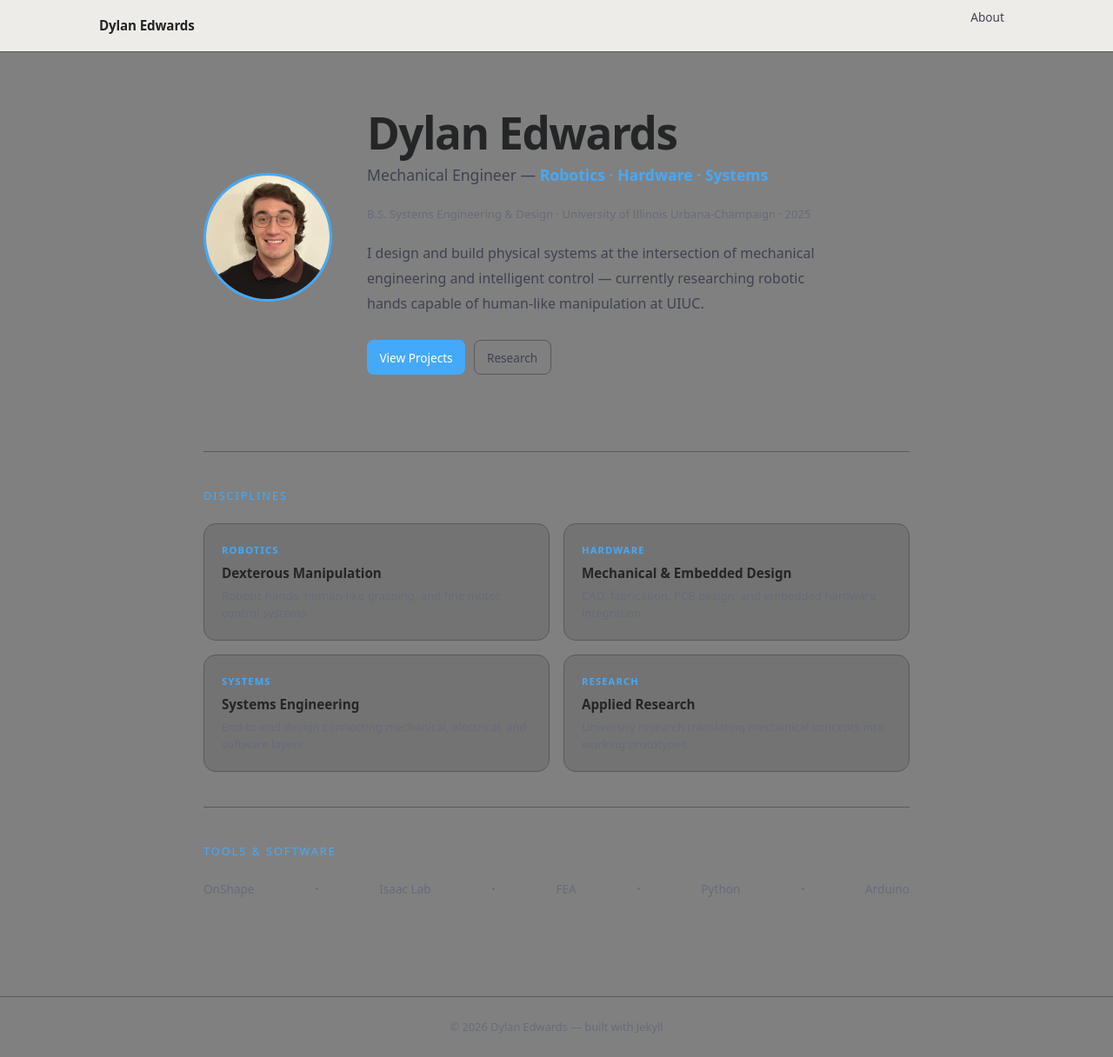
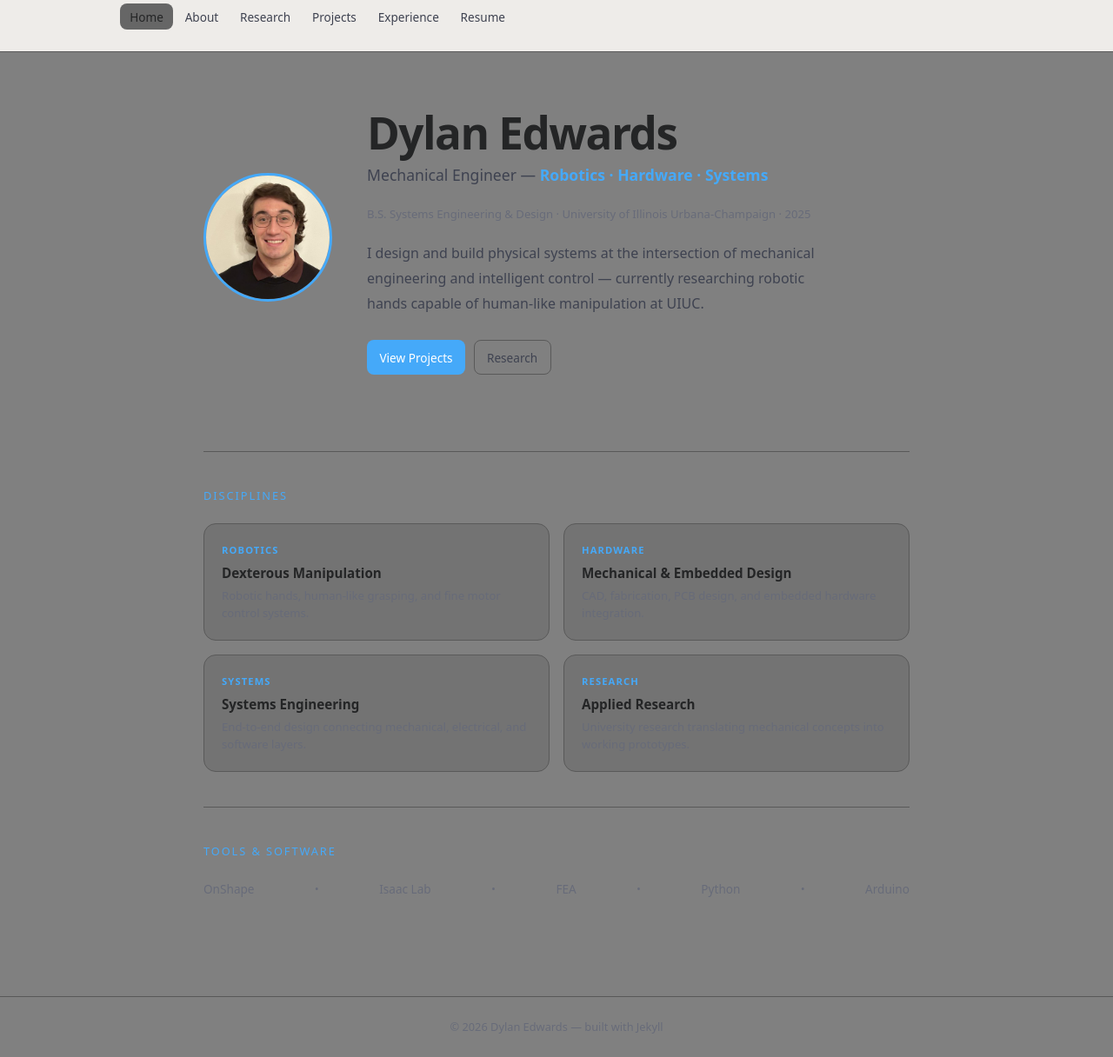
Before and after one commit to DylanEdwards02/DylanEdwards02.github.io, a Jekyll site: the page built from index.md, in a window 1280 px wide and 1216 px high. Shown: the whole window at 87% size. Built offline with Jekyll 4.4.1, drawn with Linux system fonts in a browser that asks for light colours.

Commit message:
Update header navigation links and remove logo

```diff
--- a/_includes/header.html
+++ b/_includes/header.html
@@ -1,13 +1,13 @@
 <header class="site-header">
   <div class="nav-inner">
-    <a class="nav-logo" href="{{ '/' | relative_url }}">
-      Dylan Edwards
-    </a>
     <nav>
       <ul class="nav-links">
-        {% for item in site.nav %}
-          <li><a href="{{ item.link | relative_url }}">{{ item.name }}</a></li>
-        {% endfor %}
+        <li><a href="/" {% if page.url == '/' %}class="active"{% endif %}>Home</a></li>
+        <li><a href="/about" {% if page.url == '/about/' %}class="active"{% endif %}>About</a></li>
+        <li><a href="/research" {% if page.url == '/research/' %}class="active"{% endif %}>Research</a></li>
+        <li><a href="/projects" {% if page.url == '/projects/' %}class="active"{% endif %}>Projects</a></li>
+        <li><a href="/experience" {% if page.url == '/experience/' %}class="active"{% endif %}>Experience</a></li>
+        <li><a href="/assets/resume.pdf" target="_blank">Resume</a></li>
       </ul>
     </nav>
   </div>
```
